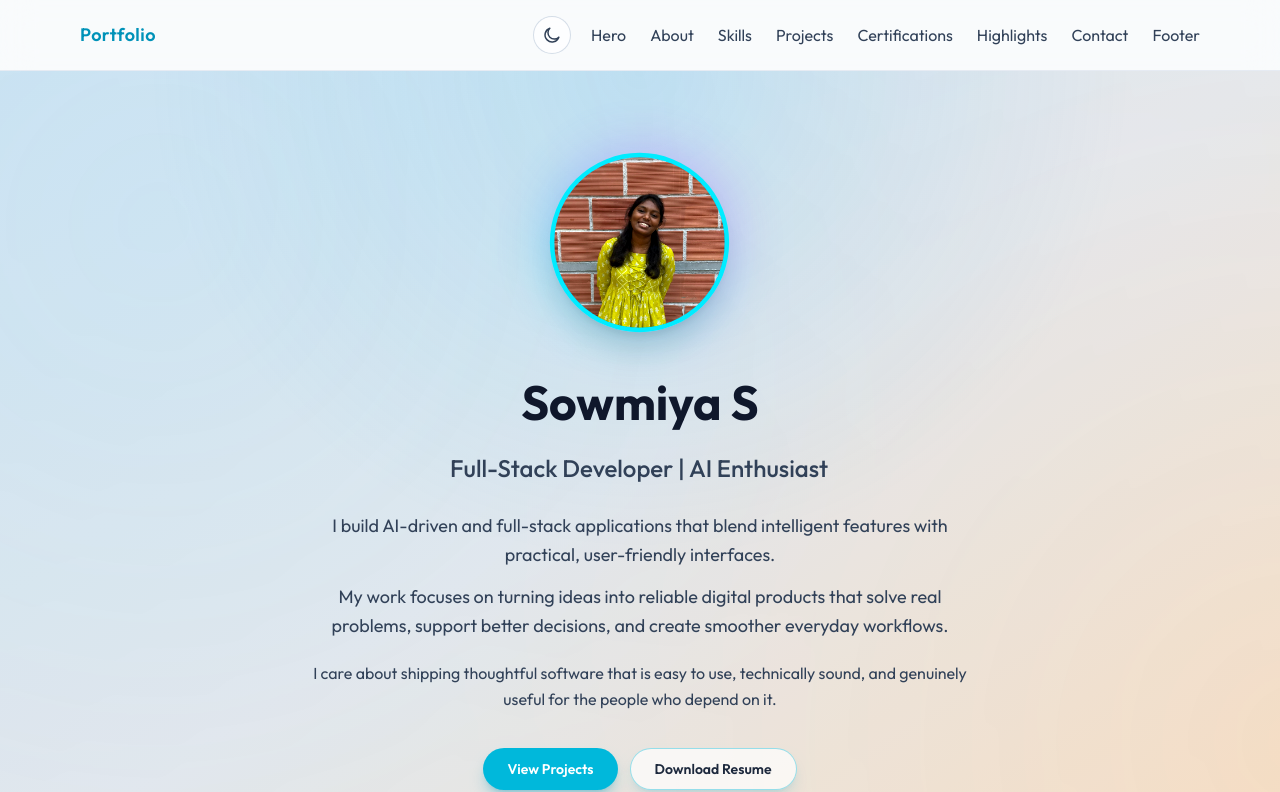
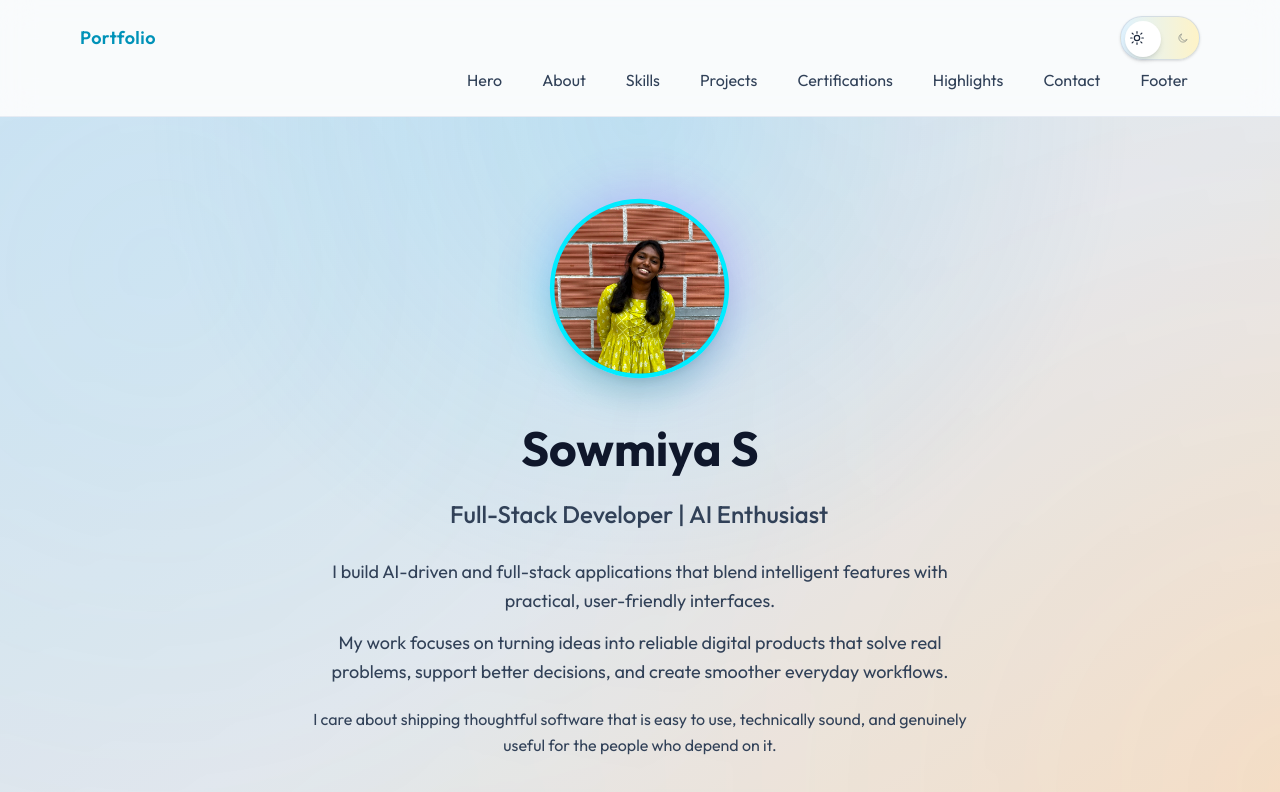
Before and after one commit to SowmiyaS06/portfolio01, a React (Vite) app: page / in a window 1280 px wide. Shown: the top 792 px of the page. Built offline with nearby package versions, Linux system fonts and the light colour scheme.

Commit message:
feat: improve theme toggle interaction

```diff
--- a/src/App.tsx
+++ b/src/App.tsx
@@ -1,4 +1,3 @@
-import { useEffect, useState } from 'react'
 import Navbar from './components/Navbar'
 import HeroSection from './components/sections/HeroSection'
 import AboutSection from './components/sections/AboutSection'
@@ -8,32 +7,10 @@ import CertificationsSection from './components/sections/CertificationsSection'
 import HighlightsSection from './components/sections/HighlightsSection'
 import ContactSection from './components/sections/ContactSection'
 import FooterSection from './components/sections/FooterSection'
-
-type Theme = 'light' | 'dark'
+import { useTheme } from './hooks/useTheme'
 
 function App() {
-  const [theme, setTheme] = useState<Theme>(() => {
-    if (typeof window === 'undefined') {
-      return 'dark'
-    }
-
-    const savedTheme = window.localStorage.getItem('portfolio-theme')
-    if (savedTheme === 'light' || savedTheme === 'dark') {
-      return savedTheme
-    }
-
-    return window.matchMedia('(prefers-color-scheme: dark)').matches ? 'dark' : 'light'
-  })
-
-  useEffect(() => {
-    const root = document.documentElement
-    root.classList.toggle('dark', theme === 'dark')
-    window.localStorage.setItem('portfolio-theme', theme)
-  }, [theme])
-
-  const handleToggleTheme = () => {
-    setTheme((prev) => (prev === 'dark' ? 'light' : 'dark'))
-  }
+  const { theme, toggleTheme } = useTheme()
 
   const navLinks = [
     { label: 'Hero', href: '#hero' },
@@ -48,7 +25,7 @@ function App() {
 
   return (
     <div className="bg-slate-100 text-slate-900 transition-colors duration-500 dark:bg-slate-950 dark:text-slate-100">
-      <Navbar links={navLinks} theme={theme} onToggleTheme={handleToggleTheme} />
+      <Navbar links={navLinks} theme={theme} onToggleTheme={toggleTheme} />
       <HeroSection />
       <main className="w-full">
         <AboutSection />
--- a/src/components/Navbar.tsx
+++ b/src/components/Navbar.tsx
@@ -1,4 +1,6 @@
 import { useEffect, useState } from 'react'
+import ThemeToggle from './ThemeToggle'
+import type { Theme } from '../hooks/useTheme'
 
 type NavLink = {
   label: string
@@ -7,7 +9,7 @@ type NavLink = {
 
 type NavbarProps = {
   links: NavLink[]
-  theme: 'light' | 'dark'
+  theme: Theme
   onToggleTheme: () => void
 }
 
@@ -33,41 +35,30 @@ function Navbar({ links, theme, onToggleTheme }: NavbarProps) {
           : 'bg-white/55 dark:bg-slate-950/65'
       }`}
     >
-      <nav className="flex w-full items-center justify-between px-6 py-4 md:px-12 lg:px-20">
-        <a href="#hero" className="text-lg font-semibold tracking-wide text-cyan-600 dark:text-cyan-300">
+      <nav className="w-full px-4 py-2 md:px-12 md:py-4 lg:px-20">
+        <div className="flex min-h-11 items-center justify-between gap-3 md:min-h-0 md:gap-4">
+          <a href="#hero" className="text-base font-semibold tracking-wide text-cyan-600 dark:text-cyan-300 md:text-lg">
             Portfolio
           </a>
-        <div className="flex items-center gap-3 md:gap-5">
-          <button
-            type="button"
-            onClick={onToggleTheme}
-            className="rounded-full border border-slate-300/80 bg-white/70 p-2 text-slate-700 transition-all duration-300 hover:scale-105 hover:bg-white dark:border-cyan-300/30 dark:bg-slate-900/70 dark:text-cyan-200 dark:hover:bg-slate-900"
-            aria-label={theme === 'dark' ? 'Switch to light mode' : 'Switch to dark mode'}
-            title={theme === 'dark' ? 'Switch to light mode' : 'Switch to dark mode'}
-          >
-            {theme === 'dark' ? (
-              <svg viewBox="0 0 24 24" className="h-5 w-5" fill="none" aria-hidden="true">
-                <circle cx="12" cy="12" r="4" stroke="currentColor" strokeWidth="1.8" />
-                <path d="M12 2.5v2.2M12 19.3v2.2M4.7 4.7l1.6 1.6M17.7 17.7l1.6 1.6M2.5 12h2.2M19.3 12h2.2M4.7 19.3l1.6-1.6M17.7 6.3l1.6-1.6" stroke="currentColor" strokeWidth="1.8" strokeLinecap="round" />
-              </svg>
-            ) : (
-              <svg viewBox="0 0 24 24" className="h-5 w-5" fill="none" aria-hidden="true">
-                <path d="M20.2 14.6A8.5 8.5 0 1 1 9.4 3.8a7 7 0 1 0 10.8 10.8Z" stroke="currentColor" strokeWidth="1.8" strokeLinejoin="round" />
-              </svg>
-            )}
-          </button>
-        <ul className="flex flex-wrap items-center justify-end gap-4 text-sm md:gap-6 md:text-base">
+          <ThemeToggle theme={theme} onToggleTheme={onToggleTheme} />
+        </div>
+
+        <div className="relative mt-2 md:mt-0">
+          <ul className="flex min-h-11 items-center gap-3 overflow-x-auto whitespace-nowrap pr-1 text-sm md:min-h-0 md:justify-end md:gap-6 md:text-base">
             {links.map((link) => (
-            <li key={link.href}>
+              <li key={link.href} className="shrink-0">
                 <a
                   href={link.href}
-                className="text-slate-700 transition-all duration-300 hover:text-cyan-600 dark:text-slate-200 dark:hover:text-cyan-300"
+                  className="inline-flex min-h-11 items-center rounded-lg px-2 text-slate-700 transition-all duration-300 hover:text-cyan-600 dark:text-slate-200 dark:hover:text-cyan-300 md:min-h-10"
                 >
                   {link.label}
                 </a>
               </li>
             ))}
           </ul>
+
+          <div className="pointer-events-none absolute inset-y-0 left-0 w-4 bg-linear-to-r from-white/85 to-transparent dark:from-slate-950/85 md:hidden" />
+          <div className="pointer-events-none absolute inset-y-0 right-0 w-4 bg-linear-to-l from-white/85 to-transparent dark:from-slate-950/85 md:hidden" />
         </div>
       </nav>
     </header>
--- /dev/null
+++ b/src/components/ThemeToggle.tsx
@@ -0,0 +1,55 @@
+import type { Theme } from '../hooks/useTheme'
+
+type ThemeToggleProps = {
+  theme: Theme
+  onToggleTheme: () => void
+}
+
+function ThemeToggle({ theme, onToggleTheme }: ThemeToggleProps) {
+  const isDark = theme === 'dark'
+  const toggleLabel = isDark ? 'Switch to light mode' : 'Switch to dark mode'
+
+  return (
+    <label className="group relative inline-flex cursor-pointer select-none items-center" title={toggleLabel}>
+      <span className="sr-only">{toggleLabel}</span>
+      <input
+        type="checkbox"
+        checked={isDark}
+        onChange={onToggleTheme}
+        aria-label={toggleLabel}
+        className="peer sr-only"
+      />
+
+      <span className="relative inline-flex h-11 w-20 items-center rounded-full border border-slate-300/70 bg-linear-to-r from-sky-100 to-amber-100 px-1 text-slate-800 shadow-sm transition-all duration-500 ease-out group-hover:scale-[1.03] group-hover:shadow-md peer-focus-visible:outline-none peer-focus-visible:ring-2 peer-focus-visible:ring-cyan-500/70 peer-focus-visible:ring-offset-2 peer-focus-visible:ring-offset-white peer-checked:border-cyan-300/30 peer-checked:from-slate-800 peer-checked:to-slate-900 peer-checked:text-cyan-100 peer-checked:shadow-cyan-900/20 peer-focus-visible:peer-checked:ring-cyan-300 peer-focus-visible:peer-checked:ring-offset-slate-950">
+        <span className="pointer-events-none absolute top-1 left-1 h-9 w-9 rounded-full bg-white shadow-md transition-transform duration-500 ease-out peer-checked:translate-x-8 dark:bg-slate-100" />
+
+        <span className="relative z-10 flex w-full items-center justify-between px-1">
+          <span className="transition-all duration-300 peer-checked:scale-75 peer-checked:opacity-40" aria-hidden="true">
+            <svg viewBox="0 0 24 24" className="h-4 w-4" fill="none">
+              <circle cx="12" cy="12" r="4" stroke="currentColor" strokeWidth="1.8" />
+              <path
+                d="M12 2.5v2.2M12 19.3v2.2M4.7 4.7l1.6 1.6M17.7 17.7l1.6 1.6M2.5 12h2.2M19.3 12h2.2M4.7 19.3l1.6-1.6M17.7 6.3l1.6-1.6"
+                stroke="currentColor"
+                strokeWidth="1.8"
+                strokeLinecap="round"
+              />
+            </svg>
+          </span>
+
+          <span className="scale-75 opacity-40 transition-all duration-300 peer-checked:scale-100 peer-checked:opacity-100" aria-hidden="true">
+            <svg viewBox="0 0 24 24" className="h-4 w-4" fill="none">
+              <path
+                d="M20.2 14.6A8.5 8.5 0 1 1 9.4 3.8a7 7 0 1 0 10.8 10.8Z"
+                stroke="currentColor"
+                strokeWidth="1.8"
+                strokeLinejoin="round"
+              />
+            </svg>
+          </span>
+        </span>
+      </span>
+    </label>
+  )
+}
+
+export default ThemeToggle
--- /dev/null
+++ b/src/hooks/useTheme.ts
@@ -0,0 +1,40 @@
+import { useCallback, useEffect, useState } from 'react'
+
+export type Theme = 'light' | 'dark'
+
+const STORAGE_KEY = 'portfolio-theme'
+
+const getInitialTheme = (): Theme => {
+  if (typeof window === 'undefined') {
+    return 'dark'
+  }
+
+  const savedTheme = window.localStorage.getItem(STORAGE_KEY)
+  if (savedTheme === 'light' || savedTheme === 'dark') {
+    return savedTheme
+  }
+
+  return window.matchMedia('(prefers-color-scheme: dark)').matches ? 'dark' : 'light'
+}
+
+export const useTheme = () => {
+  const [theme, setTheme] = useState<Theme>(getInitialTheme)
+
+  useEffect(() => {
+    const root = document.documentElement
+    root.classList.toggle('dark', theme === 'dark')
+    root.style.colorScheme = theme
+    window.localStorage.setItem(STORAGE_KEY, theme)
+  }, [theme])
+
+  const toggleTheme = useCallback(() => {
+    setTheme((previousTheme) => (previousTheme === 'dark' ? 'light' : 'dark'))
+  }, [])
+
+  return {
+    theme,
+    isDark: theme === 'dark',
+    setTheme,
+    toggleTheme,
+  }
+}
```
Lines whose indentation alone changed are shown as unchanged.
